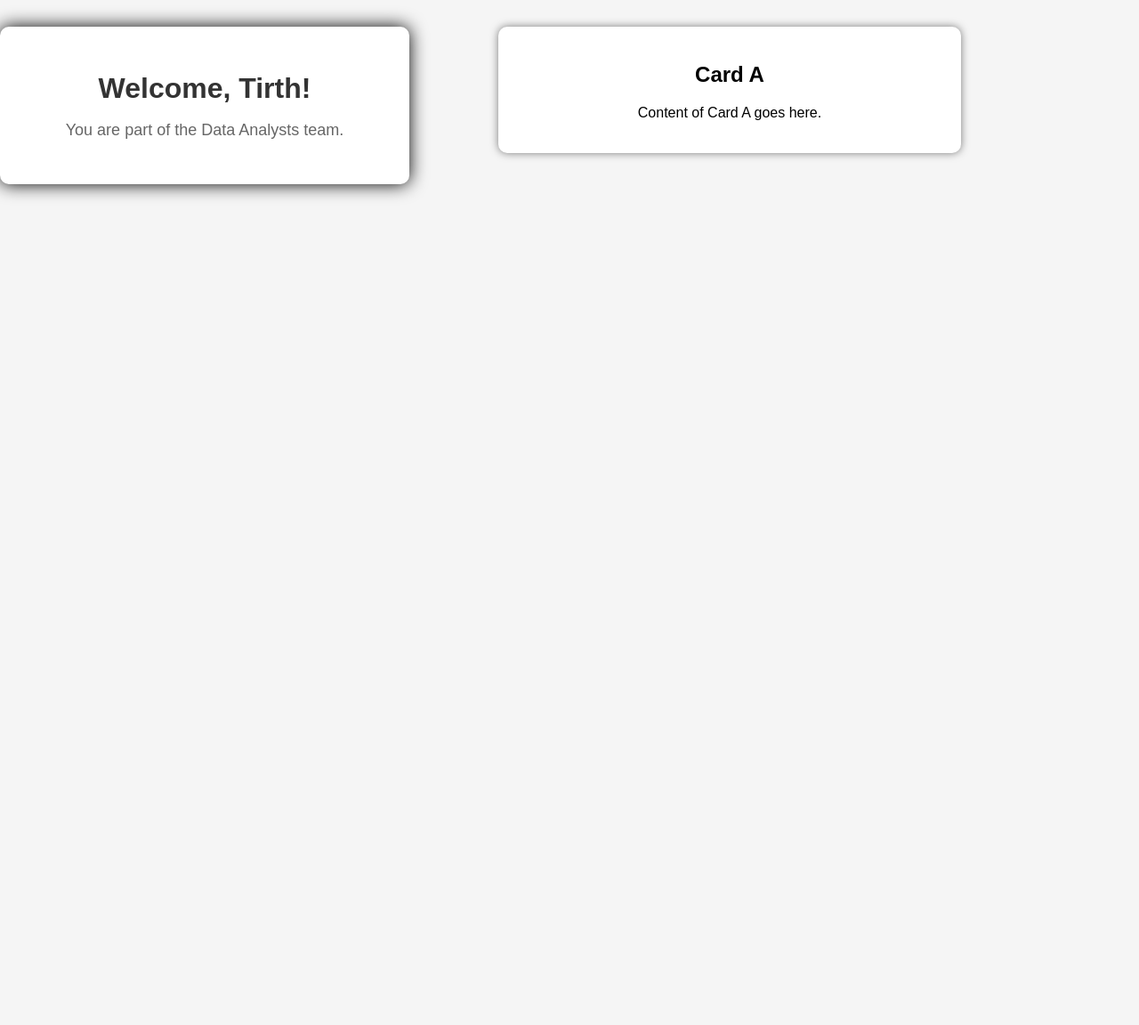
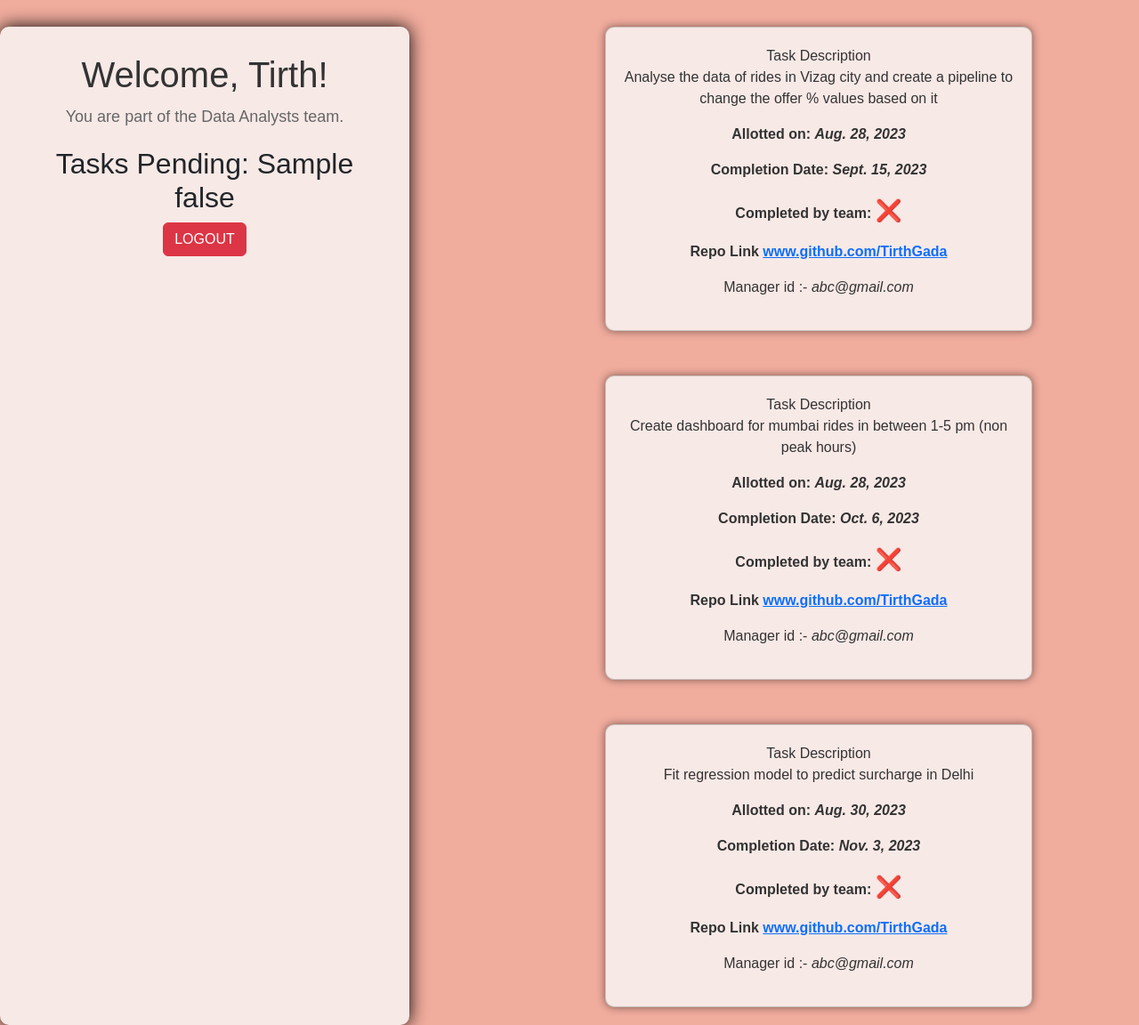
Before and after one commit to TirthGada/EmployeeEntry-Exit-system-django, a Django app: template tasks/templates/tasks/home.html in a window 1280 px wide. Shown: the whole page at 89% size. Before the commit the page ends 223 px from the top, so only its background shows below. Run offline with Django 4.2, Linux system fonts and the light colour scheme; data comes from the database, SQL or seed files in the repository; both versions use the stored data as it was after the commit; the template is opened without the code that fills it: values that come from a table or form of the project are taken from there, most other values are stand-ins (such as "Sample title", 1, 10 or a date in 2020); parts of the project's set-up code (start-up, migrations or seed data) failed here and were passed over.

Commit message:
Temp repo

```diff
--- a/office/admin.py
+++ b/office/admin.py
@@ -1,9 +1,10 @@
 
 from django.contrib import admin
-from .models import Employee,Reward,Senior,EntryExitRecord,LeaveApplication
+from .models import Team,Employee,Reward,Senior,EntryExitRecord,LeaveApplication
 
 admin.site.register(Employee)
 admin.site.register(EntryExitRecord)
 admin.site.register(LeaveApplication)
 admin.site.register(Senior)
 admin.site.register(Reward)
+admin.site.register(Team)
--- a/tasks/models.py
+++ b/tasks/models.py
@@ -10,7 +10,6 @@ class Task(models.Model):
     status=models.BooleanField(choices=[(True, 'Yes'), (False, 'No')], default=False)
 
 
-
     def __str__(self):
         return f"{self.team}"
 
--- a/tasks/templates/tasks/home.html
+++ b/tasks/templates/tasks/home.html
@@ -4,18 +4,38 @@
     <meta charset="UTF-8">
     <meta name="viewport" content="width=device-width, initial-scale=1.0">
     <title>Welcome to Your Company</title>
+    <script src="https://cdnjs.cloudflare.com/ajax/libs/animejs/3.2.0/anime.min.js"></script>
+
+    <!-- Link to Bootstrap stylesheet should be here -->
+    <link href="https://cdn.jsdelivr.net/npm/bootstrap@5.3.0/dist/css/bootstrap.min.css" rel="stylesheet" integrity="sha384-9ndCyUaIbzAi2FUVXJi0CjmCapSmO7SnpJef0486qhLnuZ2cdeRhO02iuK6FUUVM" crossorigin="anonymous">
+
     <style>
         body {
-            background-color: #f5f5f5;
+            background-color: #F0AC9D;
             font-family: Arial, sans-serif;
             margin: 0;
             padding: 0;
             display: flex;
         }
 
+        .cards-container {
+            flex: 2;
+            display: flex;
+            flex-direction: column;
+            align-items: center; /* Center items horizontally */
+        }
+
+        .card {
+            /* Your existing card styles... */
+
+            background-color: #F7E9E6;
+            margin-left: 0; /* Remove margin-left to center cards */
+            width: 100%; /* Set width to 100% to fill container */
+        }
+
         .welcome-container {
             text-align: center;
-            background-color: #ffffff;
+            background-color: #F7E9E6;
             border-radius: 10px;
             padding: 30px;
             box-shadow: 0px 0px 20px rgba(0, 0, 0, 1);
@@ -32,7 +52,6 @@
         }
 
         .card {
-            background-color: #ffffff;
             border-radius: 10px;
             box-shadow: 0px 0px 10px rgba(0, 0, 0, 0.5);
             margin-bottom: 20px;
@@ -62,23 +81,59 @@
             margin-bottom: 20px;
         }
 
+        .card {
+            color: #333333; /* Dark text color */
+            transition: transform 0.3s ease; /* Smooth transform animation */
+            cursor: pointer;
+        }
+
+        .status-icon {
+            font-size: 24px;
+            margin-top: 10px;
+        }
+
+        .btn-danger a {
+            color: white;
+            text-decoration: none;
+        }
+
+        .status-true {
+            color: green;
+        }
+
+        .status-false {
+            color: red;
+        }
+
+        .card:hover {
+            transform: scale(1.05); /* Slightly scale up on hover */
+        }
+
         /* Add more styles as needed */
+        <link href="https://cdn.jsdelivr.net/npm/bootstrap@5.3.0/dist/css/bootstrap.min.css" rel="stylesheet" integrity="sha384-9ndCyUaIbzAi2FUVXJi0CjmCapSmO7SnpJef0486qhLnuZ2cdeRhO02iuK6FUUVM" crossorigin="anonymous">
 
     </style>
 </head>
 <body>
     <div class="welcome-container">
-
         <h1>Welcome, {{ employee.first_name }}!</h1>
         <p class="team-name">You are part of the {{ employee.teamname }} team.</p>
-        <!-- Add more content here -->
+        <h2>Tasks Pending: {{ false }}</h2>
+        <button type="button" class="btn btn-danger"><a href='login'>LOGOUT</a></button>
     </div>
 
     <div class="cards-container">
+
+        {% for kaam in task_of_emp %}
         <div class="card">
-            <h2>Card A</h2>
-            <p>Content of Card A goes here.</p>
+            <p>Task Description<br>{{ kaam.task_desc }}</p>
+            <p><b>Allotted on: <i>{{ kaam.date_assigned }}</i></b></p>
+            <p><b>Completion Date: <i>{{ kaam.completion_date }}</i></b></p>
+            <p><b>Completed by team: <span class="status-icon {% if kaam.status %}status-true{% else %}status-false{% endif %}">{% if kaam.status %}✔{% else %}❌{% endif %}</span></b></p>
+            <p><b>Repo Link <a href="https://www.github.com/TirthGada">www.github.com/TirthGada</a></b></p>
+            <p>Manager id :- <i>abc@gmail.com</i></p>
         </div>
+        {% endfor %}
     </div>
 </body>
 </html>
--- a/tasks/views.py
+++ b/tasks/views.py
@@ -2,7 +2,7 @@ from django.shortcuts import render, redirect
 from office.models import Employee, EntryExitRecord
 from office.forms import EmployeeForm
 from datetime import datetime
-
+from .models import Task
 def login(request):
     if request.method == 'POST':
         form = EmployeeForm(request.POST)
@@ -16,7 +16,9 @@ def login(request):
                 employee = None
 
             if employee:
-                return render(request, 'tasks/home.html', {'employee': employee})
+                task_of_emp=Task.objects.filter(team=employee.teamname)
+                total_false_count = task_of_emp.filter(status=False).count()
+                return render(request, 'tasks/home.html', {'task_of_emp': task_of_emp,'employee':employee,'false':total_false_count})
             else:
                 # Redirect to create_employee_profile view
                 return redirect('login')
```
Also changed, not shown: db.sqlite3, tasks/migrations/0002_task_file.py (added), tasks/migrations/0003_remove_task_file.py (added).
